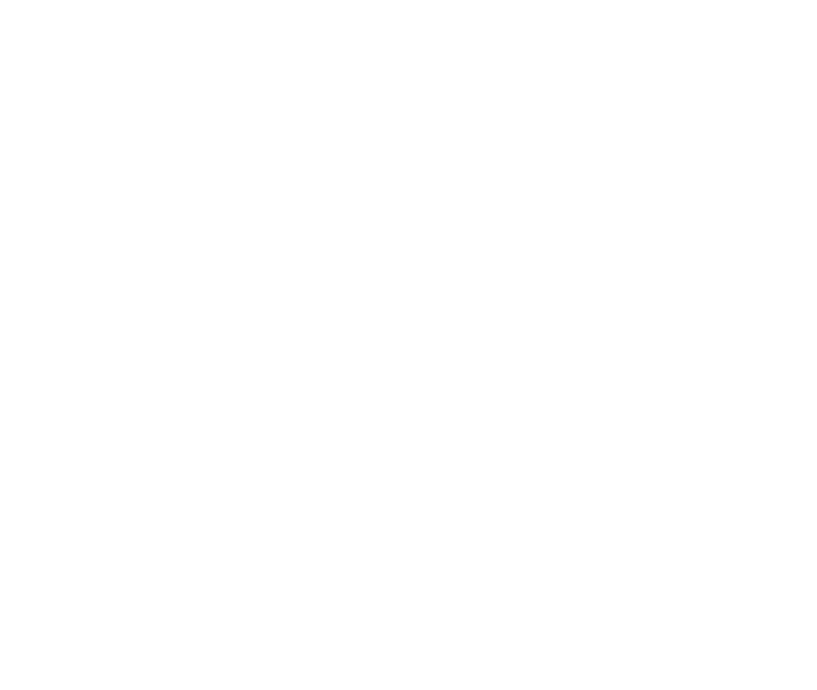
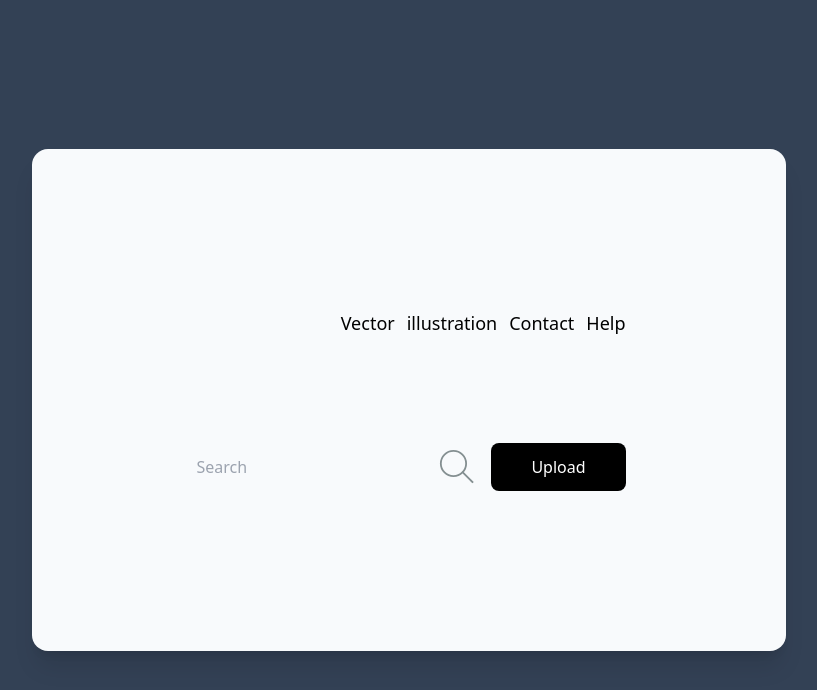
Before and after one commit to imakhlaq/TailwindComponents, a React (Create React App) app: page / in a window 1280 px wide. Shown: the top 690 px of the page, without its empty margins (231-1048 px from the left). Built offline with nearby package versions, Linux system fonts and the light colour scheme; the HTML template or start-up script is replaced by a standard one.

Commit message:
img gallery

```diff
--- a/src/components/ImageGallery.js
+++ b/src/components/ImageGallery.js
@@ -1,4 +1,66 @@
-const ImageGallery=props=>{
-    return
-}
+const ImageGallery = (props) => {
+  return (
+    //global container
+    <div className="h-screen flex justify-center items-center bg-slate-700">
+      {/* card container */}
+      <div className="p-6 m-3 space-y-10 shadow-xl rounded-2xl md:p-40 bg-slate-50 ">
+        {/* nav container */}
+        <div className="flex flex-col md:flex-row justify-center items-center space-y-3 md:space-y-0 md:mb-24 md:justify-end md:space-x-3">
+          {/* first */}
+          <div className="group flex flex-col">
+            <a href="google.com" className=" text-lg text-black font-medium">
+              Vector
+            </a>
+            <div className="mt-2 mx-2 border border-black opacity-0 group-hover:opacity-100 duration-300"></div>
+          </div>
+          {/* second */}
+          <div className="group flex flex-col">
+            <a href="google.com" className=" text-lg text-black font-medium">
+              illustration{" "}
+            </a>
+            <div className="mt-2 mx-2 border border-black opacity-0 group-hover:opacity-100 duration-300"></div>
+          </div>
+          <div className="group flex flex-col">
+            <a href="google.com" className=" text-lg text-black font-medium">
+              Contact
+            </a>
+            <div className="mt-2 mx-2 border border-black opacity-0 group-hover:opacity-100 duration-300"></div>
+          </div>
+          <div className="group flex flex-col">
+            <a href="google.com" className=" text-lg text-black font-medium">
+              Help
+            </a>
+            <div className="mt-2 mx-2 border border-black opacity-0 group-hover:opacity-100 duration-300"></div>
+          </div>
+        </div>
+        <div className="flex flex-col md:flex-row space-y-3  md:space-y-0 md:space-x-3 items-center justify-center">
+          <div className="flex gap-3 p-1">
+            <input
+              type="text"
+              className="bg-transparent focus:outline-none"
+              placeholder="Search"
+            />
+            <svg
+              className="w-6 md:w-9 cursor-pointer hover:stroke-[#299ecc]"
+              aria-labelledby="title desc"
+              role="img"
+              xmlns="http://www.w3.org/2000/svg"
+              viewBox="0 0 19.9 19.7"
+            >
+              <title id="title">Search Icon</title>
+              <desc id="desc">A magnifying glass icon.</desc>
+              <g class="search-path" fill="none" stroke="#848F91">
+                <path stroke-linecap="square" d="M18.5 18.3l-5.4-5.4" />
+                <circle cx="8" cy="8" r="7" />
+              </g>
+            </svg>
+          </div>
+          <button className="px-10 py-3 rounded-lg mr-6 bg-black text-white ">
+            Upload
+          </button>
+        </div>
+      </div>
+    </div>
+  );
+};
 export default ImageGallery;
```
Also changed, not shown: src/img/imgGallery/search-icon.svg (added).
